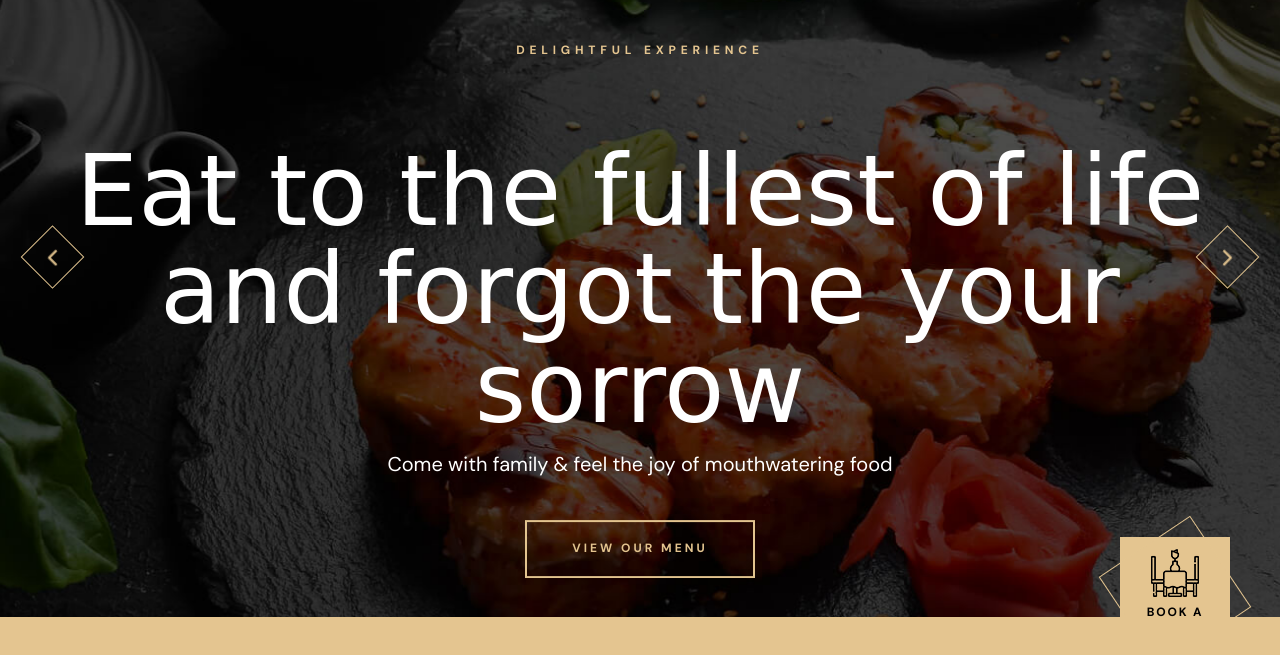
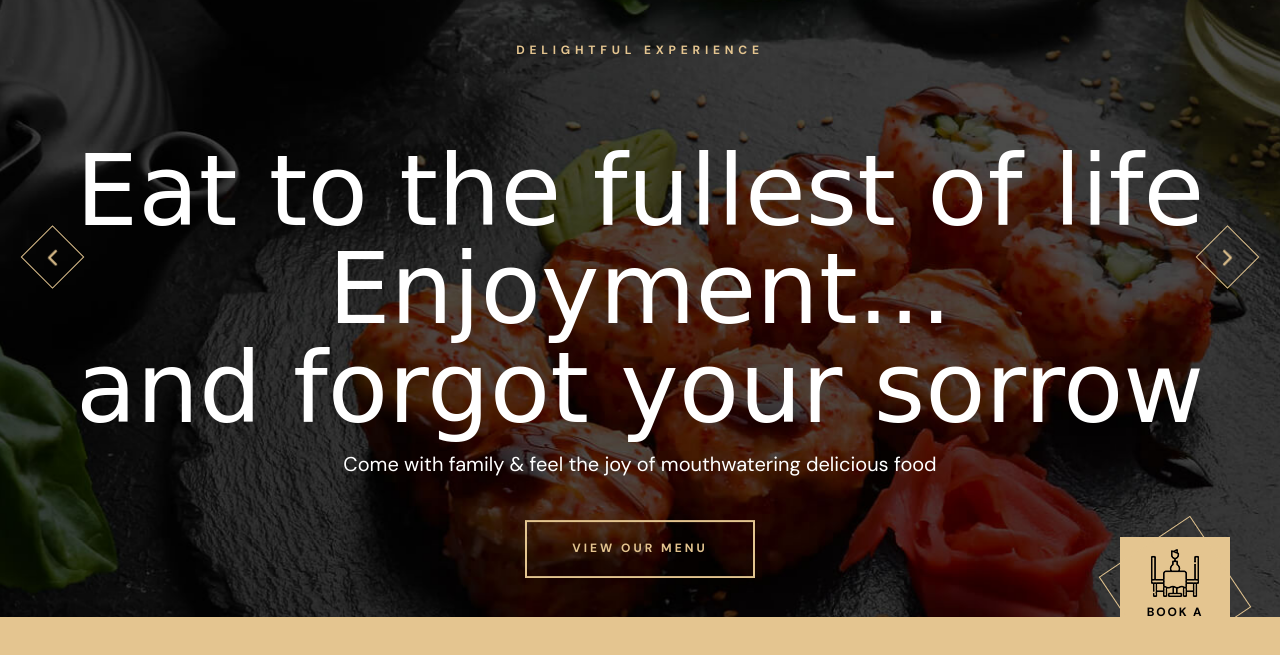
Before and after one commit to MIdex-agen/Grill-resurant-project, a plain HTML site: page index.html in a window 1280 px wide. Both pictures are taken after a click on the link "BOOK A TABLE". Shown: the part 183-838 px from the top of the page. Drawn offline with nearby package versions, Linux system fonts and the light colour scheme; a web font is replaced by a local one.

Commit message:
Update index.html

```diff
--- a/index.html
+++ b/index.html
@@ -260,12 +260,12 @@
             <p class="label-2 section-subtitle slider-reveal">delightful experience</p>
 
             <h1 class="display-1 hero-title slider-reveal">
-              Eat to the fullest of life <br>
-              and forgot  the your sorrow
+              Eat to the fullest of life Enjoyment... <br>
+              and forgot your sorrow
             </h1>
 
             <p class="body-2 hero-text slider-reveal">
-              Come with family & feel the joy of mouthwatering food
+              Come with family & feel the joy of mouthwatering delicious food
             </p>
 
             <a href="#" class="btn btn-primary slider-reveal">
```
